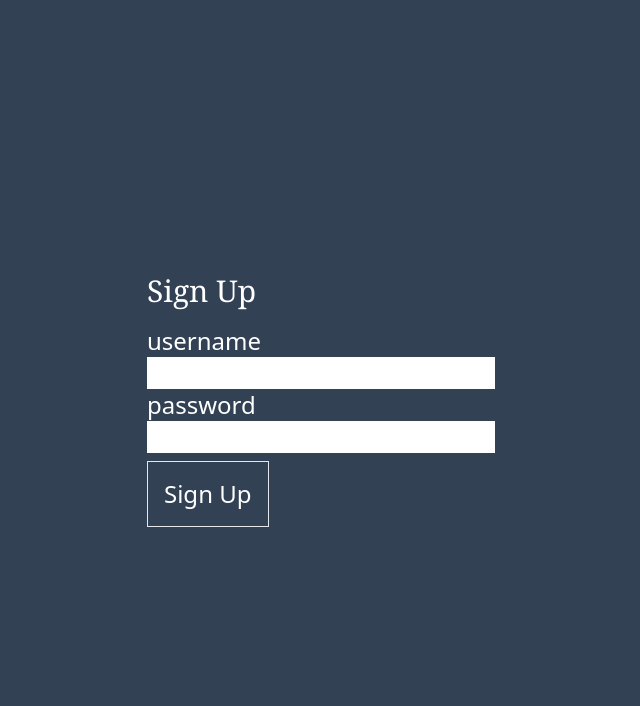
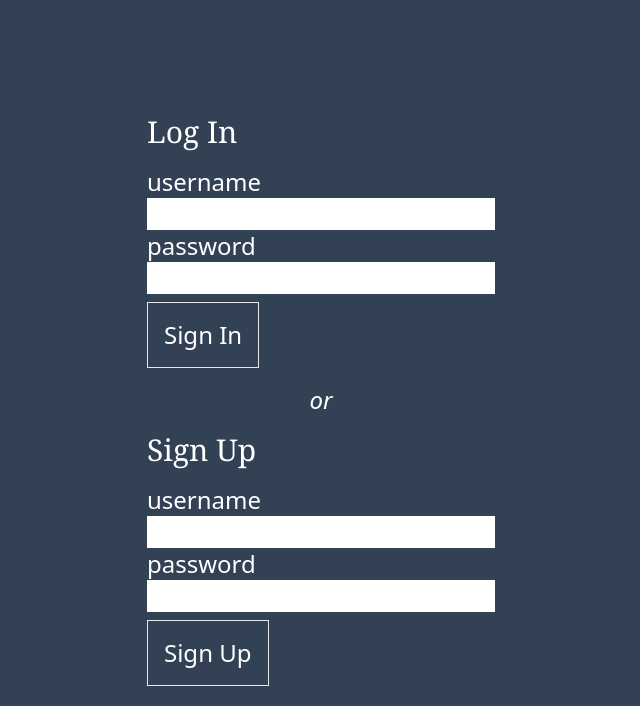
Before and after one commit to timothy-taylor/mern-with-auth, a React (Vite) app in the folder client/: page / in a window 1280 px wide. Shown: the top 706 px of the page, without its empty margins (319-959 px from the left). Built offline with nearby package versions, Linux system fonts and the light colour scheme.

Commit message:
FIX: client basic retrieval and localStorage saving of JWT from API routes

```diff
--- a/client/src/App.jsx
+++ b/client/src/App.jsx
@@ -1,9 +1,19 @@
 import { SignUp } from "./components/SignUp";
+import { LogIn } from "./components/LogIn";
+import { useLocalStorage } from "./hooks/useLocalStorage";
 
 export function App() {
+  const { localData } = useLocalStorage();
+
   return (
-    <div className="flex items-center justify-center min-h-screen bg-slate-700 text-2xl text-white">
-      <SignUp />
+    <div className="flex flex-col items-center justify-center min-h-screen bg-slate-700 text-2xl text-white">
+      <LogIn />
+      {localData ? null : (
+        <>
+          <div className="italic m-4">or</div>
+          <SignUp />
+        </>
+      )}
     </div>
   );
 }
--- /dev/null
+++ b/client/src/api/auth.js
@@ -0,0 +1,3 @@
+export const authAPI = {
+  new: (credentials) => ({ method: "POST", url: "/v1/auth/", data: credentials }),
+};
--- a/client/src/api/user.js
+++ b/client/src/api/user.js
@@ -1,3 +1,3 @@
 export const userAPI = {
-  new: (credentials) => ({ method: "POST", url: "/v1/users/", data: credentials }),
+  new: (credentials) => ({ method: "POST", url: "/v1/user/", data: credentials }),
 }
--- /dev/null
+++ b/client/src/components/LogIn.jsx
@@ -0,0 +1,77 @@
+import { useState } from "react";
+import { axiosClient } from "../api/axiosClient";
+import { authAPI } from "../api/auth.js";
+import { useLocalStorage } from "../hooks/useLocalStorage";
+
+const LogOut = ({ handleLogout }) => (
+  <button
+    className="p-4 m-2 border"
+    onClick={() => handleLogout()}
+  >
+    Sign Out
+  </button>
+);
+
+const Label = ({ label, value, type, handleChange }) => (
+  <label className="flex flex-col">
+    {label}
+    <input
+      type={type}
+      className="text-black"
+      value={value}
+      onChange={(e) => handleChange({ [label]: e.target.value })}
+      required
+    />
+  </label>
+);
+
+const initialState = { username: "", password: "" };
+
+export const LogIn = () => {
+  const { localData, setLocalData, clearLocalData } = useLocalStorage();
+  const [credentials, setCredentials] = useState(initialState);
+
+  const handleChange = (newValue) =>
+    setCredentials((prev) => ({ ...prev, ...newValue }));
+
+  const handleSubmit = async (e) => {
+    e.preventDefault();
+
+    const request = authAPI.new(credentials);
+    try {
+      const result = await axiosClient.request(request);
+      if (result.status === 200) {
+        console.log(result.data);
+        setCredentials(initialState);
+        setLocalData(result.data.token);
+      }
+    } catch (error) {
+      console.error(error);
+    }
+  };
+
+  if (localData) return <LogOut handleLogout={clearLocalData} />;
+  return (
+    <form onSubmit={handleSubmit}>
+      <h1 className="mb-4 font-serif text-3xl">Log In</h1>
+      <Label
+        label="username"
+        type="text"
+        value={credentials.username}
+        handleChange={handleChange}
+      />
+      <Label
+        label="password"
+        type="password"
+        value={credentials.password}
+        handleChange={handleChange}
+      />
+      <button
+        type="submit"
+        className="p-4 mt-2 border hover:text-slate-700 hover:bg-white"
+      >
+        Sign In
+      </button>
+    </form>
+  );
+};
--- /dev/null
+++ b/client/src/hooks/useLocalStorage.js
@@ -0,0 +1,14 @@
+import { useState, useEffect } from "react";
+
+const KEY = 'user-token';
+
+export const useLocalStorage = () => {
+  const [localData, setLocalData] = useState(localStorage.getItem(KEY));
+  const clearLocalData = () => localStorage.removeItem(KEY);
+
+  useEffect(() => {
+    localData && localStorage.setItem(KEY, localData);
+  }, [localData]);
+
+  return { localData, setLocalData, clearLocalData };
+};
```
